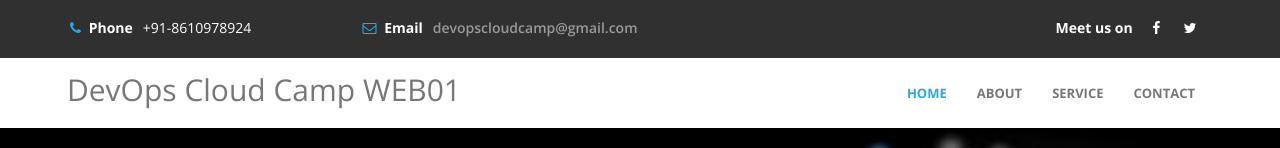
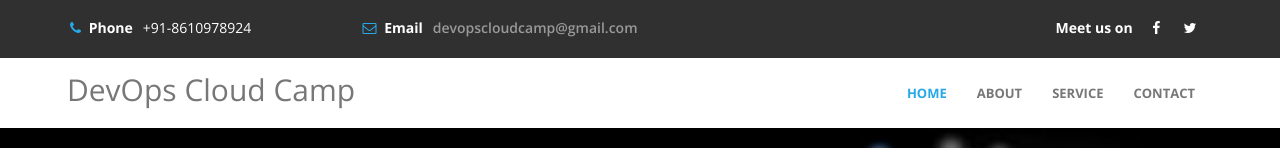
Before and after one commit to gkaravindkumar/blog2, a plain HTML site: page index.html in a window 1280 px wide. Shown: the top 148 px of the page. Drawn offline with nearby package versions, Linux system fonts and the light colour scheme.

Commit message:
remove web01

```diff
--- a/index.html
+++ b/index.html
@@ -71,7 +71,7 @@
 						<span class="icon icon-bar"></span>
 						<span class="icon icon-bar"></span>
 					</button>
-					<a href="#" class="navbar-brand">DevOps Cloud Camp  WEB01 </a>
+					<a href="#" class="navbar-brand">DevOps Cloud Camp </a>
 				</div>
 				<div class="collapse navbar-collapse">
 					<ul class="nav navbar-nav navbar-right">
```
